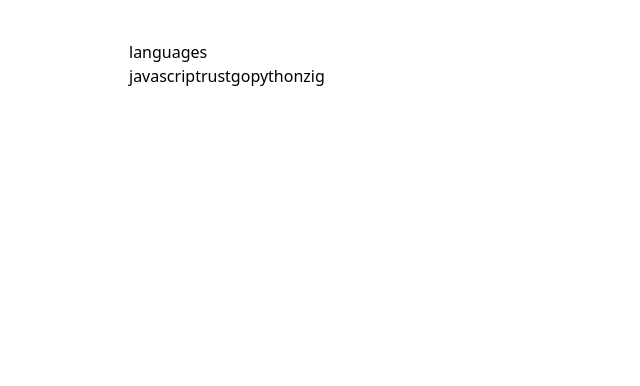
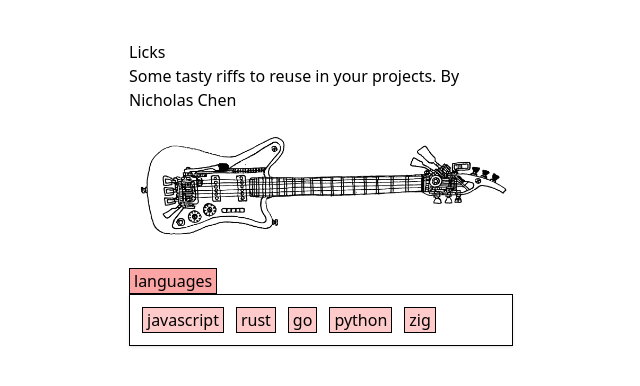
Before and after one commit to nichwch/licks, a SvelteKit app: page / in a window 1280 px wide. Both pictures are taken after a click on the button "languages". Shown: the top 386 px of the page, without its empty margins (319-959 px from the left). Built offline with nearby package versions, Linux system fonts and the light colour scheme.

Commit message:
cool guitar

```diff
--- a/src/BaseSelector.svelte
+++ b/src/BaseSelector.svelte
@@ -6,18 +6,22 @@
 	export let options: string[];
 	export let selectedOptions: Set<string>;
 	export let isShowing: boolean;
-
+	export let labelClasses: string = 'bg-red-300 hover:bg-red-400 transition-colors';
+	export let windowClasses: string = 'border border-black bg-white p-3 shadow';
+	export let optionClasses: string =
+		'px-1 border border-black bg-red-200 hover:bg-red-300 transition-colors mr-3';
 	const dispatch = createEventDispatcher();
 </script>
 
 <div class="relative" use:clickOutside on:click_outside>
-	<button on:click>
+	<button on:click class="px-1 border border-black {labelClasses}">
 		{label}
 	</button>
 	{#if isShowing}
-		<div class="relative">
+		<div class="relative {windowClasses}">
 			{#each options as option}<button
 					class:underline={selectedOptions.has(option)}
+					class={optionClasses}
 					on:click={() => dispatch('optionClick', { option })}>{option}</button
 				>{/each}
 		</div>
--- a/src/routes/+page.svelte
+++ b/src/routes/+page.svelte
@@ -7,6 +7,13 @@
 </script>
 
 <div class="w-96 mx-auto mt-10">
+	<h1>Licks</h1>
+	<div>
+		Some tasty riffs to reuse in your projects. By <a href="https://nicholaschen.io"
+			>Nicholas Chen</a
+		>
+		<img alt="cool robotic guitar" src="./guitar.png" />
+	</div>
 	<BaseSelector
 		label="languages"
 		options={languages}
```
Also changed, not shown: static/guitar.png (added).
